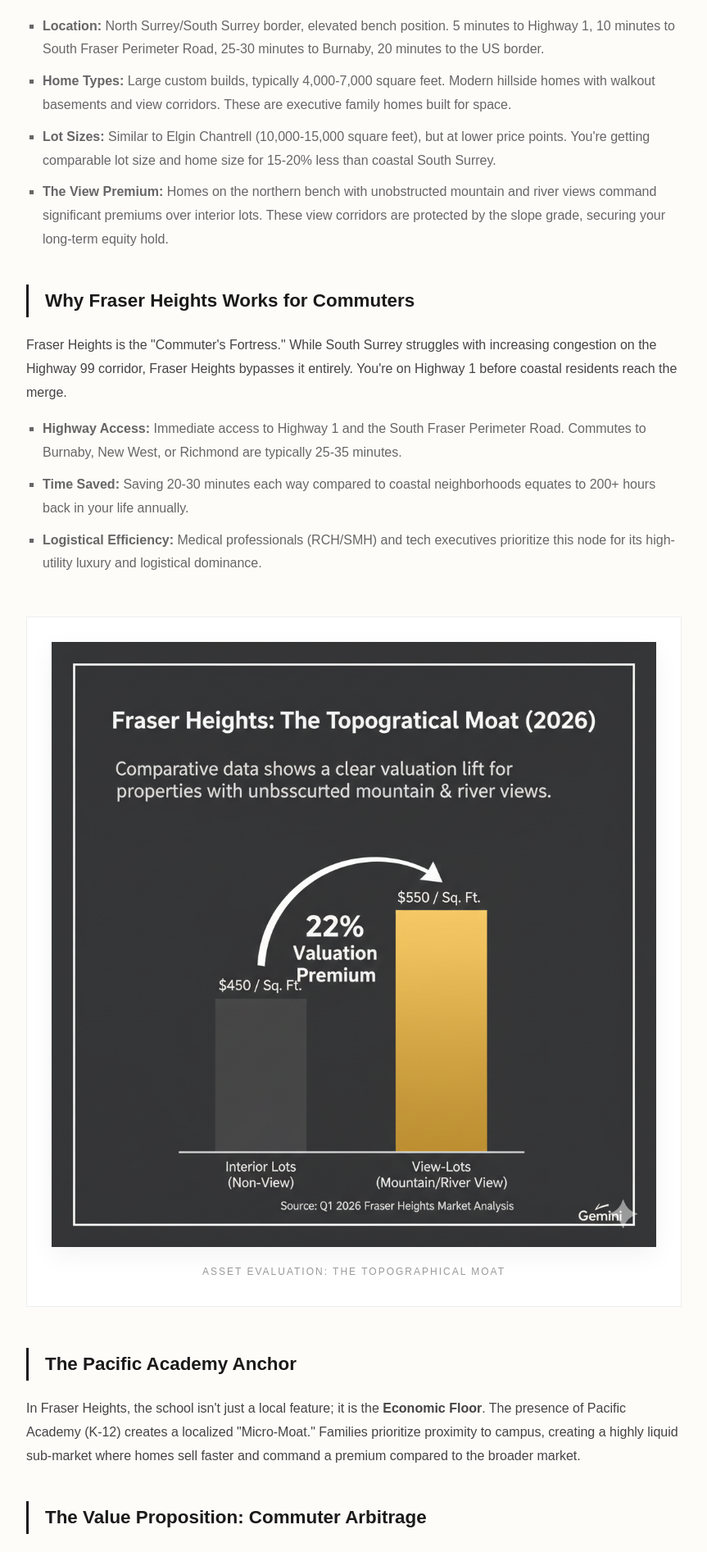
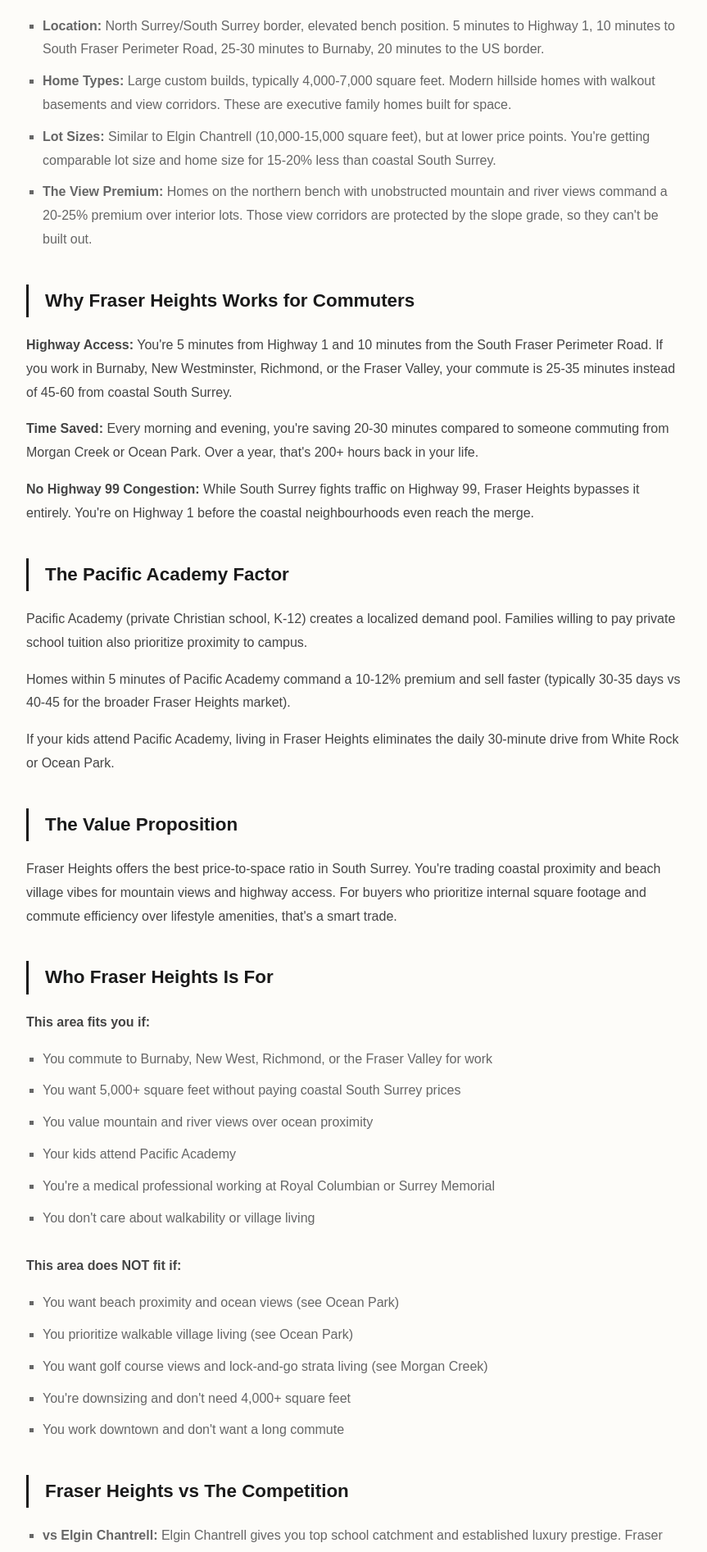
Before and after one commit to gvancouverhomes/tanvirbhupal-site, a Jekyll site: the page built from neighbourhoods/fraser-heights.md, in a window 1280 px wide. Shown: the part 648-2541 px from the top of the page at 82% size, without its empty margins (208-1071 px from the left). Built offline with Jekyll 4.4.1, drawn with Linux system fonts in a browser that asks for light colours; some of the changed text lies outside the part shown.

Commit message:
feat: implement evergreen fraser heights profile following strict copy-paste rules

```diff
--- a/neighbourhoods/fraser-heights.md
+++ b/neighbourhoods/fraser-heights.md
@@ -1,7 +1,7 @@
 ---
 layout: default
-title: Fraser Heights Real Estate Strategy | The Elevated Gateway
-description: Strategic analysis of Fraser Heights’ topographical moat, Pacific Academy anchor, and executive commuter arbitrage.
+title: Fraser Heights Real Estate Strategy | South Surrey's Elevated Commuter Hub
+description: Strategic analysis of Fraser Heights’ mountain views, highway access, and executive value arbitrage.
 permalink: /neighbourhoods/fraser-heights/
 ---
 
@@ -15,12 +15,6 @@ permalink: /neighbourhoods/fraser-heights/
   .metric-list { padding-left: 20px; list-style-type: square; color: var(--light); margin-bottom: 30px; }
   .metric-list li { margin-bottom: 10px; }
 
-  /* The Gallery Frame Exhibit */
-  .data-exhibit { margin: 50px 0; text-align: center; background: #fff; padding: 30px; border: 1px solid var(--border); }
-  .data-exhibit img { max-width: 100%; height: auto; display: block; margin: 0 auto; box-shadow: 0 10px 30px rgba(0,0,0,0.05); }
-  .caption { font-size: 0.75rem; color: var(--meta); margin-top: 20px; text-transform: uppercase; letter-spacing: 2px; }
-
-  /* Navigation Grid Styles */
   .nav-section { padding: 80px 20px; border-top: 1px solid var(--border); background: var(--bg-alt); margin-top: 80px; }
   .nav-section-title { font-size: 0.75rem; text-transform: uppercase; letter-spacing: 3px; color: var(--meta); margin-bottom: 40px; text-align: center; }
   .nav-grid { display: grid; grid-template-columns: repeat(auto-fit, minmax(200px, 1fr)); gap: 20px; max-width: 1100px; margin: 0 auto; }
@@ -61,65 +54,61 @@ permalink: /neighbourhoods/fraser-heights/
         <li><strong>Location:</strong> North Surrey/South Surrey border, elevated bench position. 5 minutes to Highway 1, 10 minutes to South Fraser Perimeter Road, 25-30 minutes to Burnaby, 20 minutes to the US border.</li>
         <li><strong>Home Types:</strong> Large custom builds, typically 4,000-7,000 square feet. Modern hillside homes with walkout basements and view corridors. These are executive family homes built for space.</li>
         <li><strong>Lot Sizes:</strong> Similar to Elgin Chantrell (10,000-15,000 square feet), but at lower price points. You're getting comparable lot size and home size for 15-20% less than coastal South Surrey.</li>
-        <li><strong>The View Premium:</strong> Homes on the northern bench with unobstructed mountain and river views command significant premiums over interior lots. These view corridors are protected by the slope grade, securing your long-term equity hold.</li>
+        <li><strong>The View Premium:</strong> Homes on the northern bench with unobstructed mountain and river views command a 20-25% premium over interior lots. Those view corridors are protected by the slope grade, so they can't be built out.</li>
     </ul>
 
     <h2 class="section-title">Why Fraser Heights Works for Commuters</h2>
-    <p>Fraser Heights is the "Commuter's Fortress." While South Surrey struggles with increasing congestion on the Highway 99 corridor, Fraser Heights bypasses it entirely. You're on Highway 1 before coastal residents reach the merge.</p>
-    <ul class="metric-list">
-        <li><strong>Highway Access:</strong> Immediate access to Highway 1 and the South Fraser Perimeter Road. Commutes to Burnaby, New West, or Richmond are typically 25-35 minutes.</li>
-        <li><strong>Time Saved:</strong> Saving 20-30 minutes each way compared to coastal neighborhoods equates to 200+ hours back in your life annually.</li>
-        <li><strong>Logistical Efficiency:</strong> Medical professionals (RCH/SMH) and tech executives prioritize this node for its high-utility luxury and logistical dominance.</li>
-    </ul>
+    <p><strong>Highway Access:</strong> You're 5 minutes from Highway 1 and 10 minutes from the South Fraser Perimeter Road. If you work in Burnaby, New Westminster, Richmond, or the Fraser Valley, your commute is 25-35 minutes instead of 45-60 from coastal South Surrey.</p>
+    <p><strong>Time Saved:</strong> Every morning and evening, you're saving 20-30 minutes compared to someone commuting from Morgan Creek or Ocean Park. Over a year, that's 200+ hours back in your life.</p>
+    <p><strong>No Highway 99 Congestion:</strong> While South Surrey fights traffic on Highway 99, Fraser Heights bypasses it entirely. You're on Highway 1 before the coastal neighbourhoods even reach the merge.</p>
 
-    <figure class="data-exhibit">
-      <img src="{{ '/assets/images/fraser-heights-view-premium.png' | relative_url }}"
-           alt="Comparative bar chart illustrating the valuation premium for ridge-fronting view lots in Fraser Heights.">
-      <figcaption class="caption">Asset Evaluation: The Topographical Moat</figcaption>
-    </figure>
+    <h2 class="section-title">The Pacific Academy Factor</h2>
+    <p>Pacific Academy (private Christian school, K-12) creates a localized demand pool. Families willing to pay private school tuition also prioritize proximity to campus.</p>
+    <p>Homes within 5 minutes of Pacific Academy command a 10-12% premium and sell faster (typically 30-35 days vs 40-45 for the broader Fraser Heights market).</p>
+    <p>If your kids attend Pacific Academy, living in Fraser Heights eliminates the daily 30-minute drive from White Rock or Ocean Park.</p>
 
-    <h2 class="section-title">The Pacific Academy Anchor</h2>
-    <p>In Fraser Heights, the school isn't just a local feature; it is the <strong>Economic Floor</strong>. The presence of Pacific Academy (K-12) creates a localized "Micro-Moat." Families prioritize proximity to campus, creating a highly liquid sub-market where homes sell faster and command a premium compared to the broader market.</p>
-
-    <h2 class="section-title">The Value Proposition: Commuter Arbitrage</h2>
-    <p>The smartest money in Fraser Heights is playing the <strong>Value Gap</strong>. For the executive who prioritizes "House over Hype," you can acquire a 5,000 sq. ft. custom build here for roughly <strong>15-20% less</strong> than a comparable build in Elgin Chantrell. You are trading coastal proximity for mountain views, highway access, and significant equity savings.</p>
-
-    <h3 class="metric-label">Core Intelligence Metrics</h3>
-    <ul class="metric-list">
-        <li><strong>Asset Class:</strong> Large-lot executive homes (4,000-7,000 sq. ft.) and modern hillside builds.</li>
-        <li><strong>Topographical Moat:</strong> Protected mountain and river view corridors secured by slope grade.</li>
-        <li><strong>Moat Entity:</strong> Pacific Academy proximity and immediate Highway 1 logistics.</li>
-        <li><strong>Buyer Migration:</strong> Medical professionals, tech executives, and Fraser Valley commuters.</li>
-    </ul>
+    <h2 class="section-title">The Value Proposition</h2>
+    <p>Fraser Heights offers the best price-to-space ratio in South Surrey. You're trading coastal proximity and beach village vibes for mountain views and highway access. For buyers who prioritize internal square footage and commute efficiency over lifestyle amenities, that's a smart trade.</p>
 
     <h2 class="section-title">Who Fraser Heights Is For</h2>
     <p><strong>This area fits you if:</strong></p>
     <ul class="metric-list">
-        <li>You commute to Burnaby, New West, Richmond, or the Fraser Valley for work.</li>
-        <li>You want 5,000+ square feet without paying coastal South Surrey prices.</li>
-        <li>Your kids attend Pacific Academy and you value a 5-minute school run.</li>
-        <li>You value mountain and river views over ocean proximity.</li>
+        <li>You commute to Burnaby, New West, Richmond, or the Fraser Valley for work</li>
+        <li>You want 5,000+ square feet without paying coastal South Surrey prices</li>
+        <li>You value mountain and river views over ocean proximity</li>
+        <li>Your kids attend Pacific Academy</li>
+        <li>You're a medical professional working at Royal Columbian or Surrey Memorial</li>
+        <li>You don't care about walkability or village living</li>
     </ul>
 
     <p><strong>This area does NOT fit if:</strong></p>
     <ul class="metric-list">
-        <li>You prioritize walkable beach village living (see Ocean Park).</li>
-        <li>You want lock-and-go, strata-managed golf course living (see Morgan Creek).</li>
-        <li>You work downtown and require a rail or Highway 99 commute.</li>
-        <li>You're downsizing and don't need significant internal square footage.</li>
+        <li>You want beach proximity and ocean views (see Ocean Park)</li>
+        <li>You prioritize walkable village living (see Ocean Park)</li>
+        <li>You want golf course views and lock-and-go strata living (see Morgan Creek)</li>
+        <li>You're downsizing and don't need 4,000+ square feet</li>
+        <li>You work downtown and don't want a long commute</li>
+    </ul>
+
+    <h2 class="section-title">Fraser Heights vs The Competition</h2>
+    <ul class="metric-list">
+        <li><strong>vs Elgin Chantrell:</strong> Elgin Chantrell gives you top school catchment and established luxury prestige. Fraser Heights gives you 15-20% lower pricing for comparable home size and better highway access.</li>
+        <li><strong>vs Morgan Creek:</strong> Morgan Creek gives you golf course views and strata-managed convenience. Fraser Heights gives you mountain views and significantly more house for less money.</li>
+        <li><strong>vs Grandview Heights:</strong> Grandview Heights gives you new construction and Olympic-standard amenities. Fraser Heights gives you established character, mountain views, and better highway access.</li>
     </ul>
 
     <h2 class="section-title">The Resale Reality</h2>
-    <p>Fraser Heights sells to a specific buyer: commuters who prioritize highway access and value-for-space over coastal lifestyle. While the buyer pool is more selective than Morgan Creek, the value proposition is permanent. View-lot properties hold value exceptionally well because the corridors are protected by topography—they cannot be replicated. If you're buying here, you're buying practical luxury: more house, better commute, and significant time back in your day.</p>
+    <p>Fraser Heights sells to a specific buyer: commuters who prioritize highway access and value-for-space over coastal lifestyle. That buyer pool is smaller than Morgan Creek or Elgin Chantrell, so homes take slightly longer to sell (typically 35-45 days vs 25-35 in coastal South Surrey).</p>
+    <p>But the value proposition is strong. View-lot properties hold value exceptionally well because the mountain and river corridors are protected by topography. You can't build out those views. If you're buying here, you're buying practical luxury. More house, better commute, lower price.</p>
   </section>
 
   <section class="audit-card" aria-labelledby="audit-heading">
-    <h2 id="audit-heading" class="audit-title">Strategic Portfolio Review</h2>
+    <h2 id="audit-heading" class="audit-title">Questions About Fraser Heights?</h2>
     <div class="audit-action">
       <a href="/contact/" class="audit-btn">INQUIRE ABOUT FRASER HEIGHTS</a>
     </div>
     <div class="audit-body">
-      <p class="audit-text">If you are evaluating the liquidity of a Fraser Heights asset or assessing the value gap relative to coastal South Surrey, initiate a Strategic Portfolio Review.</p>
+      <p class="audit-text"><strong>No pitch, just straight answers.</strong> tanvir@tanvirbhupal.com | 604-897-7826<br><br>I track data most agents ignore. When you find a property you like, I negotiate hard in your favour.</p>
     </div>
   </section>
 </article>
@@ -128,26 +117,26 @@ permalink: /neighbourhoods/fraser-heights/
   <div style="max-width: 1100px; margin: 0 auto;">
     <h2 class="nav-section-title">Compare Strategic Locations</h2>
     <nav class="nav-grid" aria-label="Neighborhood navigation">
+      <a href="/neighbourhoods/ocean-park/" class="nav-card">
+        <span class="nav-tag">The Coastal Village</span>
+        <span class="nav-name">Ocean Park &rarr;</span>
+      </a>
+      <a href="/neighbourhoods/morgan-creek/" class="nav-card">
+        <span class="nav-tag">The Golf Course Enclave</span>
+        <span class="nav-name">Morgan Creek &rarr;</span>
+      </a>
       <a href="/neighbourhoods/elgin-chantrell/" class="nav-card">
-        <span class="nav-tag">Prestige with Velocity</span>
+        <span class="nav-tag">The Prestige Nucleus</span>
         <span class="nav-name">Elgin Chantrell &rarr;</span>
       </a>
-      <a href="/neighbourhoods/ocean-park/" class="nav-card">
-        <span class="nav-tag">Coastal Village Monopoly</span>
-        <span class="nav-name">Ocean Park &rarr;</span>
-      </a>
       <a href="/neighbourhoods/panorama-ridge/" class="nav-card">
-        <span class="nav-tag">The Legacy Hold</span>
+        <span class="nav-tag">The Heritage Summit</span>
         <span class="nav-name">Panorama Ridge &rarr;</span>
       </a>
       <a href="/neighbourhoods/grandview-heights/" class="nav-card">
         <span class="nav-tag">The Growth Frontier</span>
         <span class="nav-name">Grandview Heights &rarr;</span>
       </a>
-      <a href="/neighbourhoods/morgan-creek/" class="nav-card">
-        <span class="nav-tag">The Lock-and-Go Premium</span>
-        <span class="nav-name">Morgan Creek &rarr;</span>
-      </a>
     </nav>
   </div>
 </aside>
```
Also changed, not shown: other parts of neighbourhoods/fraser-heights.md (+0 -1 lines).
